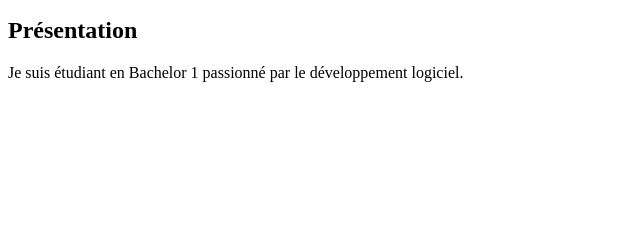
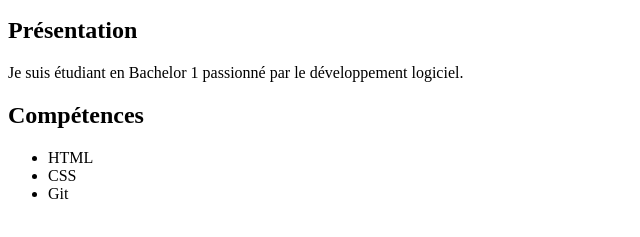
Before and after one commit to CORNEIL333/bio-portfolio, a plain HTML site: page index.html in a window 1280 px wide. Shown: the part 101-338 px from the top of the page, without its empty margins (0-640 px from the left). Drawn offline with Linux system fonts and the light colour scheme.

Commit message:
Ajout section competences

```diff
--- a/index.html
+++ b/index.html
@@ -9,5 +9,12 @@
 
     <h2>Présentation</h2>
     <p>Je suis étudiant en Bachelor 1 passionné par le développement logiciel.</p>
+	<h2>Compétences</h2>
+
+<ul>
+    <li>HTML</li>
+    <li>CSS</li>
+    <li>Git</li>
+</ul>
 </body>
 </html>
```
